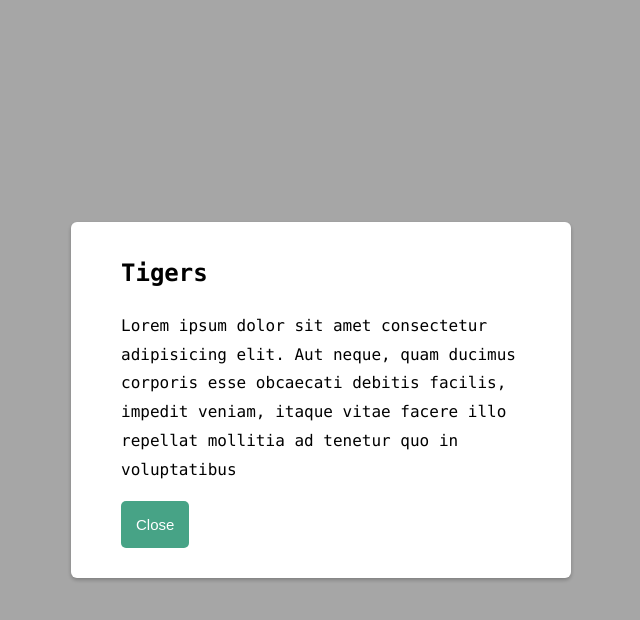
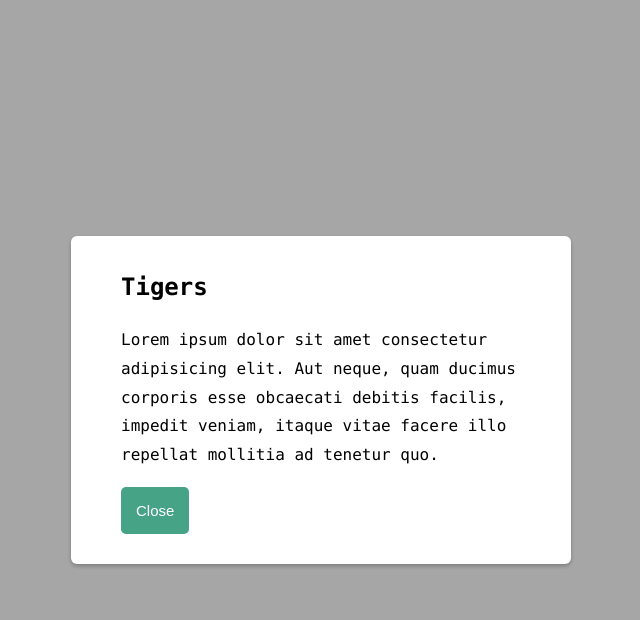
Before and after one commit to AmirAliEidivandi/modal, a plain HTML site: page index.html in a window 1280 px wide. Both pictures are taken after a click on the button "Find Out More". Shown: the whole page, without its empty margins (319-959 px from the left). Drawn offline with Linux system fonts and the light colour scheme.

Commit message:
Update index.html

```diff
--- a/index.html
+++ b/index.html
@@ -15,7 +15,7 @@
                 <h1>Tigers</h1>
                 <p>
                     Lorem ipsum dolor sit amet consectetur adipisicing elit. Aut neque, quam ducimus corporis esse obcaecati debitis facilis, impedit veniam, itaque vitae facere illo repellat mollitia
-                    ad tenetur quo in voluptatibus
+                    ad tenetur quo.
                 </p>
                 <button class="modal-btn">Close</button>
             </div>
```
